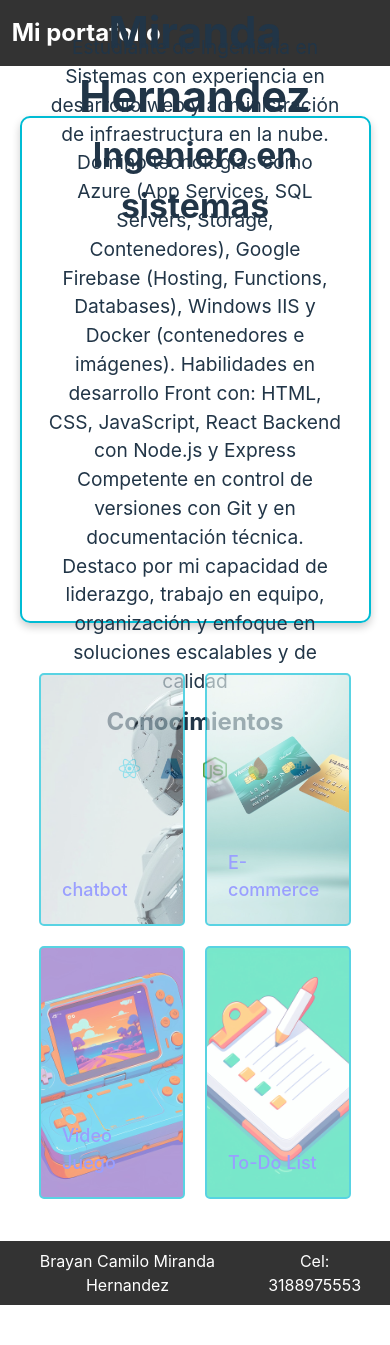
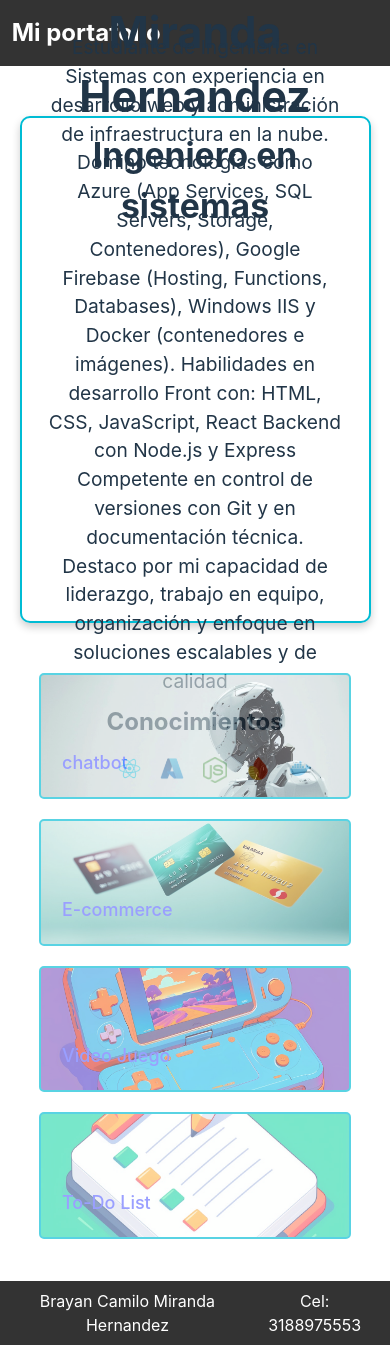
Before and after one commit to brayanmi129/Portafolio, a React (Vite) app: page / in a window 390 px wide. Before the commit the page ends 1305 px from the top, so only its background shows below. Built offline with nearby package versions, Linux system fonts and the light colour scheme.

Commit message:
update responsive v3

```diff
--- a/src/pages/inicio/components/Card.jsx
+++ b/src/pages/inicio/components/Card.jsx
@@ -87,7 +87,7 @@ function Card({ isToggled, toggle }) {
           </div>
           <div className="card-seccion02">
             <div className="card-seccionv2">
-              <p>Linkedin</p>
+              <p>{isMobile ? "" : "Linkedin"}</p>
               <a
                 href="https://www.linkedin.com/in/brayan-camilo-miranda-229620253/"
                 target="_blank"
@@ -97,7 +97,7 @@ function Card({ isToggled, toggle }) {
               </a>
             </div>
             <div className="card-seccionv2">
-              <p>Git Hub</p>
+              <p>{isMobile ? "" : " Git Hub"}</p>
               <a
                 href="https://github.com/brayanmi129"
                 target="_blank"
--- a/src/pages/inicio/components/Css/Grid.css
+++ b/src/pages/inicio/components/Css/Grid.css
@@ -43,4 +43,11 @@
 
 .item-4 {
   background-position: center;
+}
+
+@media (max-width: 820px) {
+  .grid-container {
+    grid-template-columns: repeat(1, 1fr); /* 2 columnas */
+    grid-template-rows: repeat(4, 15vh);
+  }
 }/*# sourceMappingURL=Grid.css.map */
--- a/src/pages/inicio/components/Css/Grid.scss
+++ b/src/pages/inicio/components/Css/Grid.scss
@@ -43,3 +43,10 @@
 .item-4 {
   background-position: center;
 }
+
+@media (max-width: 820px) {
+  .grid-container {
+    grid-template-columns: repeat(1, 1fr); /* 2 columnas */
+    grid-template-rows: repeat(4, 15vh);
+  }
+}
```
Also changed, not shown: 1 other file (tests, documents, lock files or other folders).
